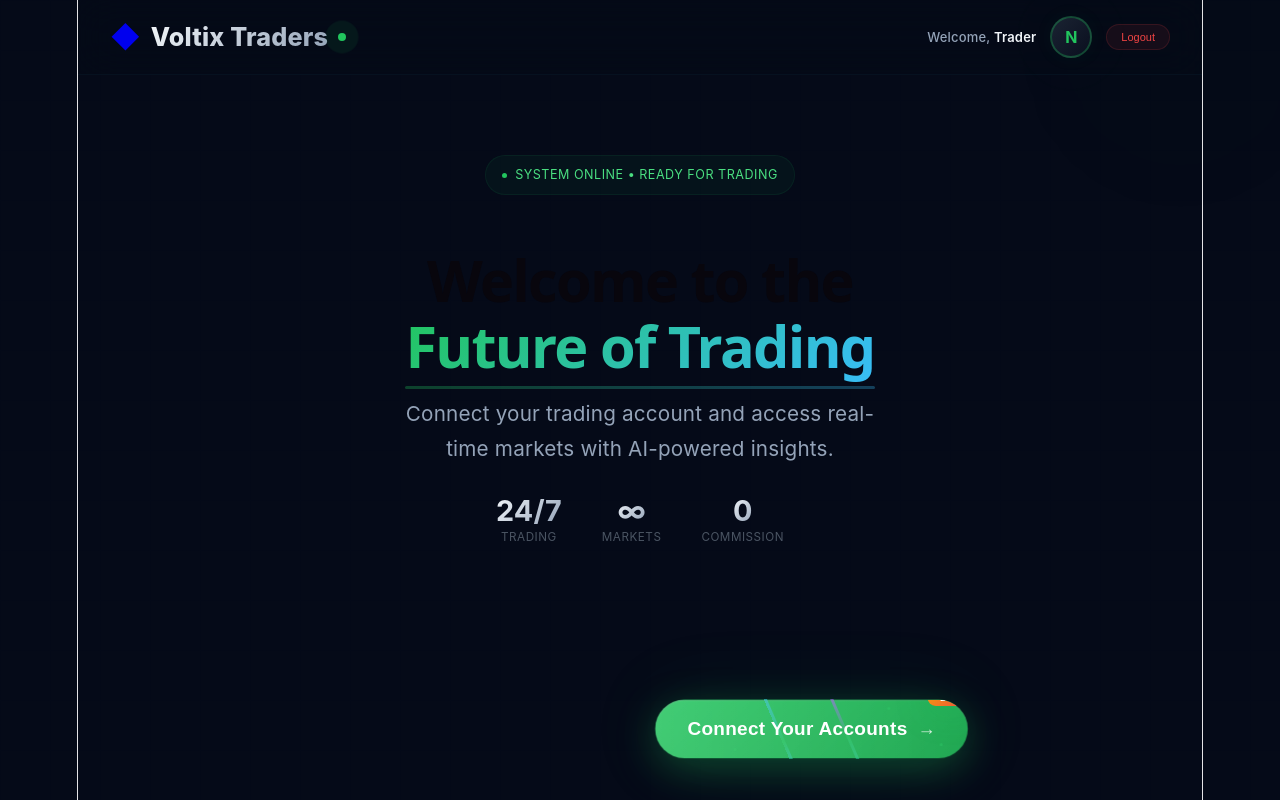
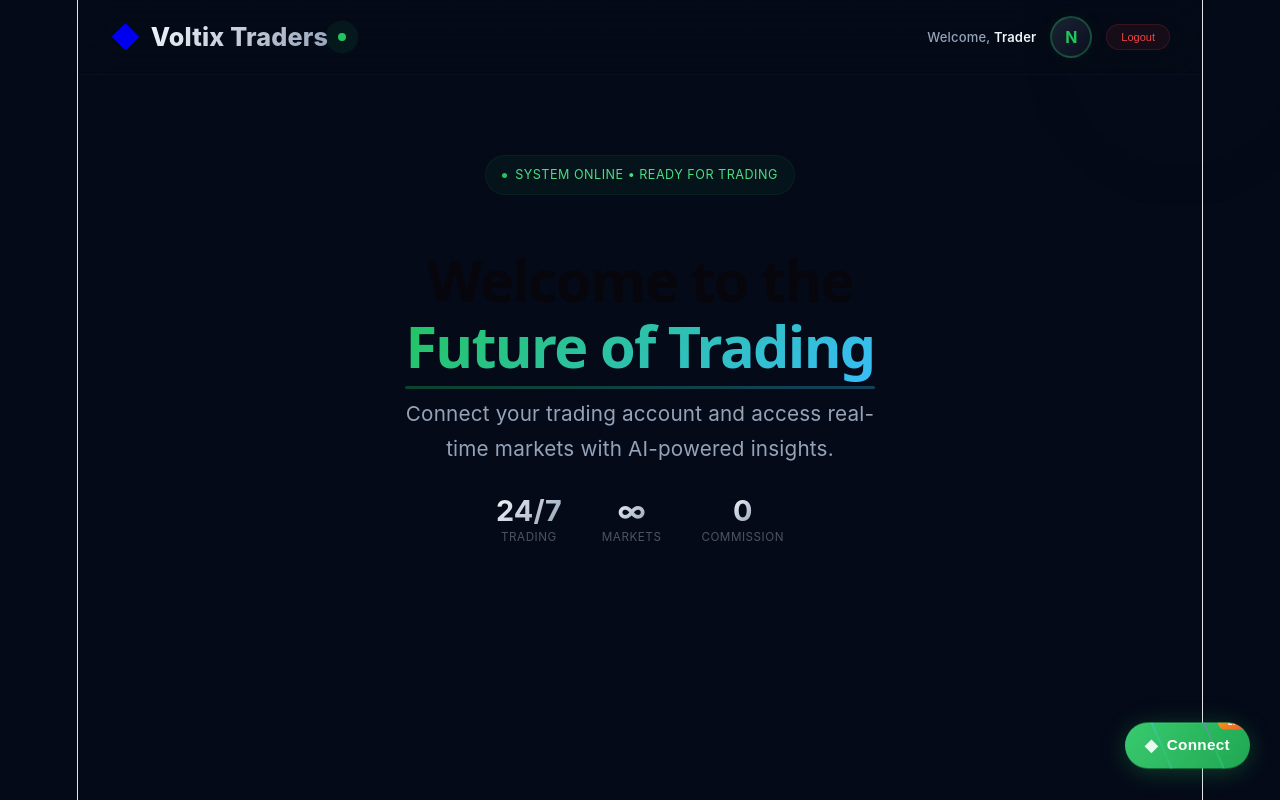
Before and after one commit to skilli-creator/Voltix-traders, a React (Vite) app: page /marketsdash in a window 1280 px wide. Built offline with nearby package versions, Linux system fonts and the light colour scheme; sample sign-in values are in the browser's storage.

Commit message:
marktdash

```diff
--- a/src/pages/Marketsdash.jsx
+++ b/src/pages/Marketsdash.jsx
@@ -74,11 +74,6 @@ const shimmerLine = keyframes`
   100% { transform: translateX(200%); }
 `;
 
-const floatPulse = keyframes`
-  0%, 100% { transform: translateY(0px) scale(1); }
-  50% { transform: translateY(-8px) scale(1.02); }
-`;
-
 const shimmerWave = keyframes`
   0% { background-position: -200% center; }
   100% { background-position: 200% center; }
@@ -109,6 +104,11 @@ const shimmerBorder = keyframes`
   0% { background-position: 0% 50%; }
   50% { background-position: 100% 50%; }
   100% { background-position: 0% 50%; }
+`;
+
+const floatPulse = keyframes`
+  0%, 100% { transform: translateY(0px); }
+  50% { transform: translateY(-6px); }
 `;
 
 // ============================================
@@ -836,76 +836,56 @@ const PopupCloseButton = styled.button`
 `;
 
 // ============================================
-// FLOATING CONNECT BUTTON - MOVED LEFT
+// SMALL FLOATING CONNECT BUTTON
 // ============================================
 const ConnectButtonWrapper = styled.div`
   position: fixed;
-  bottom: 40px;
-  left: 50%;
-  transform: translateX(-60%);
+  bottom: 30px;
+  right: 30px;
   z-index: 1000;
   animation: ${floatPulse} 3s ease-in-out infinite;
-  cursor: pointer;
-  width: auto;
-  max-width: 80vw;
-  padding: 0 16px;
-
-  @media (max-width: 768px) {
-    bottom: 24px;
-    left: 50%;
-    transform: translateX(-62%);
-    max-width: 85vw;
-    padding: 0 12px;
-    animation-duration: 2.5s;
+
+  @media (max-width: 768px) {
+    bottom: 20px;
+    right: 20px;
   }
 
   @media (max-width: 480px) {
     bottom: 16px;
-    left: 50%;
-    transform: translateX(-64%);
-    max-width: 88vw;
-    padding: 0 8px;
-    animation-duration: 2s;
-  }
-
-  @media (max-width: 380px) {
-    left: 50%;
-    transform: translateX(-66%);
-    max-width: 90vw;
-    padding: 0 4px;
+    right: 16px;
   }
 `;
 
 const ConnectButton = styled.button`
   position: relative;
-  padding: 18px 32px;
-  font-size: 1.1rem;
-  font-weight: 700;
+  padding: 12px 20px;
+  font-size: 0.85rem;
+  font-weight: 600;
   color: #ffffff;
   background: ${props => props.disabled ? 'rgba(255, 255, 255, 0.05)' : 'linear-gradient(135deg, #22c55e, #16a34a)'};
   border: none;
-  border-radius: 60px;
+  border-radius: 50px;
   cursor: ${props => props.disabled ? 'not-allowed' : 'pointer'};
-  transition: all 0.5s cubic-bezier(0.4, 0, 0.2, 1);
+  transition: all 0.4s cubic-bezier(0.4, 0, 0.2, 1);
   box-shadow: ${props => props.disabled ? 'none' : `
-    0 10px 40px rgba(34, 197, 94, 0.3),
-    0 0 80px rgba(34, 197, 94, 0.1),
-    inset 0 1px 0 rgba(255, 255, 255, 0.15)
+    0 4px 24px rgba(34, 197, 94, 0.25),
+    0 0 40px rgba(34, 197, 94, 0.05),
+    inset 0 1px 0 rgba(255, 255, 255, 0.1)
   `};
   overflow: hidden;
   letter-spacing: 0.3px;
-  width: 100%;
   opacity: ${props => props.disabled ? 0.5 : 1};
-  min-width: 0;
-  white-space: nowrap;
+  display: flex;
+  align-items: center;
+  gap: 8px;
 
   /* Premium gradient border glow */
   &::before {
     content: '';
     position: absolute;
-    inset: -3px;
-    border-radius: 63px;
-    padding: 3px;
+    inset: -2px;
+    border-radius: 52px;
+    padding: 2px;
     background: conic-gradient(
       from 0deg,
       #22c55e,
@@ -919,7 +899,7 @@ const ConnectButton = styled.button`
     -webkit-mask-composite: xor;
     mask-composite: exclude;
     animation: ${rotateGlow} 8s linear infinite;
-    opacity: ${props => props.disabled ? 0 : 0.6};
+    opacity: ${props => props.disabled ? 0 : 0.5};
     transition: opacity 0.3s ease;
   }
 
@@ -937,24 +917,24 @@ const ConnectButton = styled.button`
     height: 100%;
     background: linear-gradient(90deg,
       transparent,
-      rgba(255, 255, 255, 0.15),
+      rgba(255, 255, 255, 0.1),
       rgba(255, 255, 255, 0.05),
       transparent
     );
-    animation: ${shimmerWave} 3s ease-in-out infinite;
+    animation: ${shimmerWave} 4s ease-in-out infinite;
     pointer-events: none;
   }
 
   &:hover {
-    transform: ${props => props.disabled ? 'none' : 'translateY(-4px) scale(1.02)'};
+    transform: ${props => props.disabled ? 'none' : 'translateY(-3px) scale(1.03)'};
     box-shadow: ${props => props.disabled ? 'none' : `
-      0 20px 60px rgba(34, 197, 94, 0.5),
-      0 0 100px rgba(34, 197, 94, 0.2)
+      0 8px 32px rgba(34, 197, 94, 0.4),
+      0 0 60px rgba(34, 197, 94, 0.1)
     `};
   }
 
   &:active {
-    transform: ${props => props.disabled ? 'none' : 'scale(0.97)'};
+    transform: ${props => props.disabled ? 'none' : 'scale(0.95)'};
   }
 
   .button-content {
@@ -962,13 +942,11 @@ const ConnectButton = styled.button`
     z-index: 1;
     display: flex;
     align-items: center;
-    justify-content: center;
-    gap: 10px;
-    width: 100%;
+    gap: 8px;
   }
 
   .button-icon {
-    font-size: 1.2rem;
+    font-size: 1rem;
     display: inline-block;
     flex-shrink: 0;
     opacity: 0.9;
@@ -978,146 +956,44 @@ const ConnectButton = styled.button`
     position: relative;
     z-index: 1;
     white-space: nowrap;
-    overflow: hidden;
-    text-overflow: ellipsis;
-    font-size: 1.05rem;
-  }
-
-  .button-arrow {
+  }
+
+  .spinner {
+    animation: ${spin} 1s linear infinite;
+    display: inline-block;
     font-size: 1rem;
-    transition: transform 0.3s ease;
-    display: inline-block;
-    flex-shrink: 0;
-    opacity: 0.8;
-  }
-
-  &:hover .button-arrow {
-    transform: ${props => props.disabled ? 'none' : 'translateX(6px)'};
   }
 
   .connect-badge {
     position: absolute;
-    top: -10px;
+    top: -6px;
     right: -6px;
     background: linear-gradient(135deg, #f59e0b, #ef4444);
     color: #fff;
-    font-size: 0.5rem;
+    font-size: 0.4rem;
     font-weight: 700;
-    padding: 3px 12px;
+    padding: 2px 10px;
     border-radius: 20px;
     animation: ${pulseGlow} 2s ease-in-out infinite;
     text-transform: uppercase;
     letter-spacing: 0.5px;
     z-index: 2;
-    box-shadow: 0 4px 15px rgba(239, 68, 68, 0.3);
-  }
-
-  .spinner {
-    animation: ${spin} 1s linear infinite;
-    display: inline-block;
-    font-size: 1.2rem;
-  }
-
-  /* Floating particles - hidden on mobile */
-  .particle {
-    position: absolute;
-    width: 3px;
-    height: 3px;
-    background: rgba(34, 197, 94, 0.5);
-    border-radius: 50%;
-    pointer-events: none;
-    animation: ${glowPulse} 2s ease-in-out infinite;
-  }
-
-  .particle:nth-child(1) {
-    top: 20%;
-    left: 8%;
-    animation-delay: 0s;
-  }
-
-  .particle:nth-child(2) {
-    bottom: 20%;
-    right: 8%;
-    animation-delay: 0.7s;
-  }
-
-  .particle:nth-child(3) {
-    top: 12%;
-    right: 25%;
-    animation-delay: 1.4s;
-  }
-
-  .particle:nth-child(4) {
-    bottom: 12%;
-    left: 25%;
-    animation-delay: 2.1s;
-  }
-
-  @media (max-width: 768px) {
-    padding: 14px 20px;
-    font-size: 0.95rem;
-    border-radius: 50px;
+    box-shadow: 0 2px 12px rgba(239, 68, 68, 0.3);
+  }
+
+  @media (max-width: 768px) {
+    padding: 10px 16px;
+    font-size: 0.75rem;
+    border-radius: 40px;
 
     .button-icon {
-      font-size: 1rem;
-    }
-
-    .button-text {
-      font-size: 0.9rem;
-    }
-
-    .button-arrow {
-      font-size: 0.9rem;
+      font-size: 0.85rem;
     }
 
     .connect-badge {
-      top: -8px;
+      top: -5px;
       right: -4px;
-      font-size: 0.45rem;
-      padding: 2px 10px;
-    }
-
-    .particle {
-      display: none;
-    }
-
-    &::before {
-      inset: -2px;
-      border-radius: 52px;
-      padding: 2px;
-    }
-
-    &:hover {
-      transform: translateY(-3px) scale(1.01);
-    }
-  }
-
-  @media (max-width: 480px) {
-    padding: 12px 14px;
-    font-size: 0.85rem;
-    border-radius: 40px;
-
-    .button-content {
-      gap: 6px;
-    }
-
-    .button-icon {
-      font-size: 0.9rem;
-    }
-
-    .button-text {
-      font-size: 0.78rem;
-      white-space: nowrap;
-    }
-
-    .button-arrow {
-      font-size: 0.75rem;
-    }
-
-    .connect-badge {
-      top: -6px;
-      right: -3px;
-      font-size: 0.4rem;
+      font-size: 0.35rem;
       padding: 2px 8px;
     }
 
@@ -1128,35 +1004,38 @@ const ConnectButton = styled.button`
     }
 
     &:hover {
-      transform: translateY(-2px) scale(1.01);
-    }
-  }
-
-  @media (max-width: 380px) {
-    padding: 10px 10px;
-    font-size: 0.75rem;
-
-    .button-icon {
-      font-size: 0.75rem;
-    }
-
-    .button-text {
-      font-size: 0.68rem;
-    }
-
-    .button-arrow {
-      font-size: 0.65rem;
-    }
+      transform: translateY(-2px) scale(1.02);
+    }
+  }
+
+  @media (max-width: 480px) {
+    padding: 8px 12px;
+    font-size: 0.65rem;
+    border-radius: 32px;
 
     .button-content {
       gap: 4px;
     }
 
+    .button-icon {
+      font-size: 0.7rem;
+    }
+
     .connect-badge {
-      font-size: 0.35rem;
+      top: -4px;
+      right: -3px;
+      font-size: 0.3rem;
       padding: 1px 6px;
-      top: -5px;
-      right: -2px;
+    }
+
+    &::before {
+      inset: -1px;
+      border-radius: 34px;
+      padding: 1px;
+    }
+
+    &:hover {
+      transform: translateY(-1px) scale(1.01);
     }
   }
 `;
@@ -1963,27 +1842,23 @@ const Dashboard = () => {
         </HeroSection>
       </Container>
 
-      {/* FLOATING CONNECT BUTTON - MOVED FURTHER LEFT */}
+      {/* SMALL FLOATING CONNECT BUTTON - BOTTOM RIGHT */}
       <ConnectButtonWrapper>
         <ConnectButton
           onClick={handleConnect}
           disabled={isLoading}
         >
-          <span className="particle" />
-          <span className="particle" />
-          <span className="particle" />
-          <span className="particle" />
           <span className="connect-badge">Live</span>
           <span className="button-content">
             {isLoading ? (
               <>
                 <span className="spinner">⟳</span>
-                <span className="button-text">Connecting...</span>
+                <span className="button-text">Connecting</span>
               </>
             ) : (
               <>
-                <span className="button-text">Connect Your Accounts</span>
-                <span className="button-arrow">→</span>
+                <span className="button-icon">◆</span>
+                <span className="button-text">Connect</span>
               </>
             )}
           </span>
```
